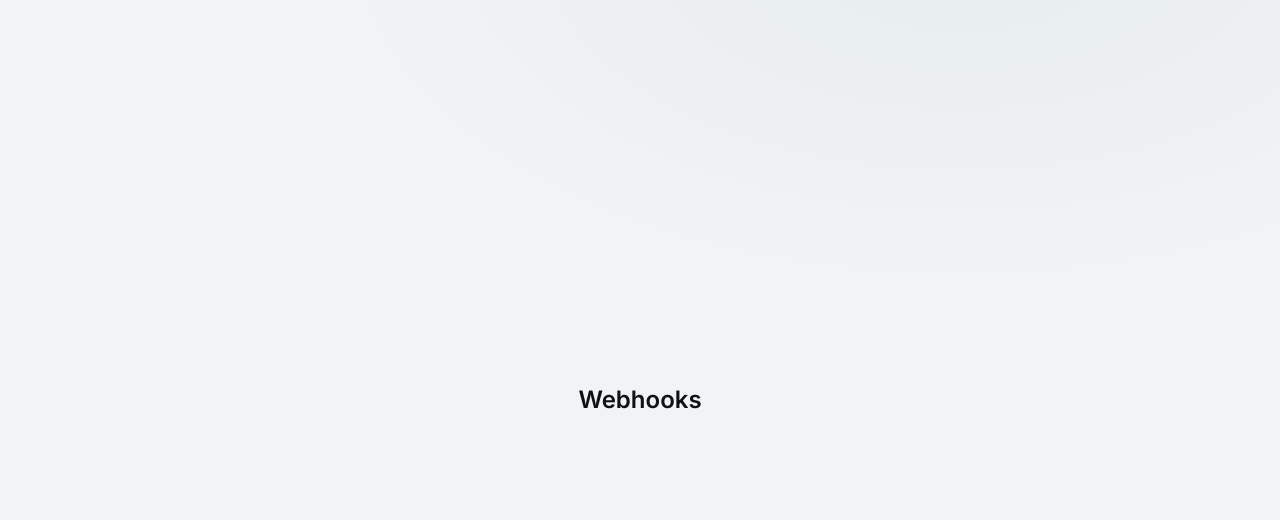
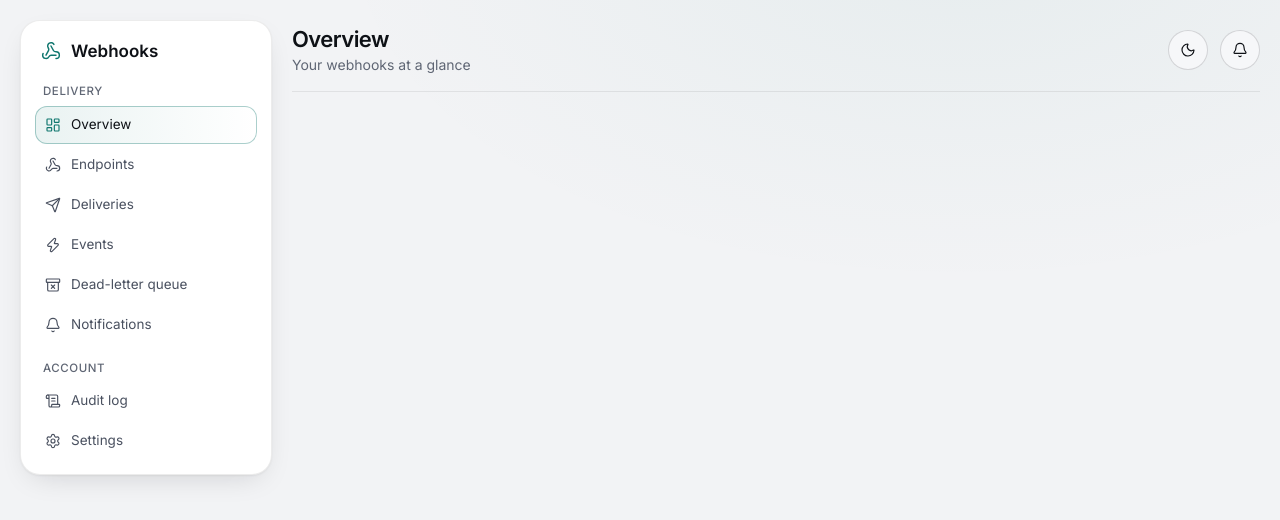
Before and after one commit to oluSammy/distributed-webhook-delivery-system, a Next.js app in the folder apps/dashboard/: page / in a window 1280 px wide. Shown: the top 520 px of the page. Built offline with nearby package versions, Linux system fonts and the light colour scheme.

Commit message:
feat(dashboard): sidebar and top bar

```diff
--- /dev/null
+++ b/apps/dashboard/app/(app)/layout.tsx
@@ -0,0 +1,11 @@
+import type { ReactNode } from "react";
+import { Sidebar } from "@/components/Sidebar";
+
+export default function AppLayout({ children }: { children: ReactNode }) {
+  return (
+    <div className="mx-auto flex max-w-[1640px] flex-col gap-3 p-3 md:flex-row md:items-start md:gap-5 md:p-5">
+      <Sidebar />
+      <main className="flex min-w-0 flex-1 flex-col gap-5">{children}</main>
+    </div>
+  );
+}
--- /dev/null
+++ b/apps/dashboard/app/(app)/page.tsx
@@ -0,0 +1,5 @@
+import { TopBar } from "@/components/TopBar";
+
+export default function OverviewPage() {
+  return <TopBar title="Overview" subtitle="Your webhooks at a glance" />;
+}
--- a/apps/dashboard/app/globals.css
+++ b/apps/dashboard/app/globals.css
@@ -64,6 +64,17 @@
 }
 :root[data-theme="dark"] {
   color-scheme: dark;
+}
+
+@custom-variant dark {
+  :root[data-theme="dark"] & {
+    @slot;
+  }
+  @media (prefers-color-scheme: dark) {
+    :root:not([data-theme]) & {
+      @slot;
+    }
+  }
 }
 
 /* Tailwind class names for the colours above: bg-card, text-fg-2, border-line, text-dead... */
--- a/apps/dashboard/app/layout.tsx
+++ b/apps/dashboard/app/layout.tsx
@@ -10,9 +10,17 @@ export const metadata: Metadata = {
 };
 
 const inter = Inter({ subsets: ["latin"], variable: "--font-inter" });
+const themeScript =
+  'try{var t=localStorage.getItem("theme");if(t)document.documentElement.dataset.theme=t}catch(e){}';
+
 export default function RootLayout({ children }: { children: ReactNode }) {
   return (
     <html lang="en" className={inter.variable}>
+      <head>
+        {/* A saved light/dark choice, applied before the page paints (see ThemeSwitch). */}
+        {/* biome-ignore lint/security/noDangerouslySetInnerHtml: a fixed script we wrote, no outside data */}
+        <script dangerouslySetInnerHTML={{ __html: themeScript }} />
+      </head>
       <body>
         <ToastProvider>{children}</ToastProvider>
       </body>
--- a/apps/dashboard/app/page.tsx
+++ /dev/null
@@ -1,7 +0,0 @@
-export default function Home() {
-  return (
-    <main className="flex min-h-screen items-center justify-center">
-      <h1 className="text-2xl font-semibold">Webhooks</h1>
-    </main>
-  );
-}
--- /dev/null
+++ b/apps/dashboard/components/Sidebar.tsx
@@ -0,0 +1,113 @@
+"use client";
+
+import classNames from "classnames";
+import {
+  ArchiveX,
+  Bell,
+  LayoutDashboard,
+  Menu,
+  ScrollText,
+  Send,
+  Settings,
+  Webhook,
+  X,
+  Zap,
+} from "lucide-react";
+import Link from "next/link";
+import { usePathname } from "next/navigation";
+import { useEffect, useState } from "react";
+import { Button } from "@/components/ui/Button";
+
+const groups = [
+  {
+    title: "Delivery",
+    links: [
+      { href: "/", label: "Overview", icon: LayoutDashboard },
+      { href: "/endpoints", label: "Endpoints", icon: Webhook },
+      { href: "/deliveries", label: "Deliveries", icon: Send },
+      { href: "/events", label: "Events", icon: Zap },
+      { href: "/dlq", label: "Dead-letter queue", icon: ArchiveX },
+      { href: "/notifications", label: "Notifications", icon: Bell },
+    ],
+  },
+  {
+    title: "Account",
+    links: [
+      { href: "/audit", label: "Audit log", icon: ScrollText },
+      { href: "/settings", label: "Settings", icon: Settings },
+    ],
+  },
+];
+
+function isCurrent(href: string, pathname: string): boolean {
+  return href === "/" ? pathname === "/" : pathname === href || pathname.startsWith(`${href}/`);
+}
+
+export function Sidebar() {
+  const pathname = usePathname();
+  const [open, setOpen] = useState(false);
+
+  // Close the folded menu once a link has taken you to another page.
+  // biome-ignore lint/correctness/useExhaustiveDependencies: runs when the page changes
+  useEffect(() => setOpen(false), [pathname]);
+
+  return (
+    <nav
+      aria-label="Main"
+      className="flex w-full flex-col gap-4 rounded-card border border-line bg-panel p-3.5 shadow-card md:sticky md:top-5 md:w-[252px] md:shrink-0"
+    >
+      <div className="flex items-center gap-2">
+        <Link href="/" className="flex items-center gap-2.5 px-1.5 py-1 text-[17px] font-semibold">
+          <Webhook aria-hidden className="size-5 text-accent" />
+          Webhooks
+        </Link>
+        <Button
+          iconOnly
+          variant="ghost"
+          className="ml-auto md:hidden"
+          aria-label={open ? "Close menu" : "Open menu"}
+          aria-expanded={open}
+          aria-controls="main-menu"
+          onClick={() => setOpen(!open)}
+        >
+          {open ? <X aria-hidden /> : <Menu aria-hidden />}
+        </Button>
+      </div>
+
+      <div
+        id="main-menu"
+        className={classNames("flex-col gap-4 md:flex", open ? "flex" : "hidden")}
+      >
+        {groups.map((group) => (
+          <div key={group.title}>
+            <p className="mb-1.5 px-2 text-[11.5px] font-medium tracking-wider text-fg-3 uppercase">
+              {group.title}
+            </p>
+            <ul className="flex flex-col gap-0.5">
+              {group.links.map(({ href, label, icon: Icon }) => {
+                const current = isCurrent(href, pathname);
+                return (
+                  <li key={href}>
+                    <Link
+                      href={href}
+                      aria-current={current ? "page" : undefined}
+                      className={classNames(
+                        "flex h-[38px] items-center gap-2.5 rounded-xl px-2.5 text-[13.5px]",
+                        current
+                          ? "bg-[linear-gradient(90deg,var(--accent-soft),transparent)] text-fg shadow-[inset_0_0_0_1px_var(--accent-line)] [&>svg]:text-accent"
+                          : "text-fg-2 hover:bg-hover hover:text-fg",
+                      )}
+                    >
+                      <Icon aria-hidden className="size-4 shrink-0" />
+                      {label}
+                    </Link>
+                  </li>
+                );
+              })}
+            </ul>
+          </div>
+        ))}
+      </div>
+    </nav>
+  );
+}
--- /dev/null
+++ b/apps/dashboard/components/ThemeSwitch.tsx
@@ -0,0 +1,31 @@
+"use client";
+
+import { Moon, Sun } from "lucide-react";
+import { Button } from "@/components/ui/Button";
+
+// Switches between light and dark, and remembers the choice in this browser. Before anyone
+// chooses, the page follows the computer's setting. The script in layout.tsx applies a saved
+// choice before the page first paints, so there's no flash of the wrong theme.
+export function ThemeSwitch() {
+  function toggle() {
+    const root = document.documentElement;
+    const dark =
+      root.dataset.theme === "dark" ||
+      (!root.dataset.theme && matchMedia("(prefers-color-scheme: dark)").matches);
+    const next = dark ? "light" : "dark";
+    root.dataset.theme = next;
+    try {
+      localStorage.setItem("theme", next);
+    } catch {
+      // Storage is blocked (a private window): the switch still works until the page reloads.
+    }
+  }
+
+  return (
+    <Button iconOnly aria-label="Switch between light and dark" onClick={toggle}>
+      {/* Both icons are drawn: the moon in light mode, the sun in dark mode. */}
+      <Moon aria-hidden className="dark:hidden" />
+      <Sun aria-hidden className="hidden dark:block" />
+    </Button>
+  );
+}
--- /dev/null
+++ b/apps/dashboard/components/TopBar.tsx
@@ -0,0 +1,33 @@
+import { Bell } from "lucide-react";
+import Link from "next/link";
+import type { ReactNode } from "react";
+import { Button } from "@/components/ui/Button";
+import { ThemeSwitch } from "./ThemeSwitch";
+
+// The top of every page: its title (with an optional line under it), the page's own buttons,
+// then the theme switch and the notifications bell, which every page shares.
+export function TopBar({
+  title,
+  subtitle,
+  children,
+}: {
+  title: string;
+  subtitle?: string;
+  children?: ReactNode;
+}) {
+  return (
+    <header className="flex flex-wrap items-center gap-3 border-b border-line pt-1 pb-4">
+      <div className="mr-auto min-w-0">
+        <h1 className="text-[22px] font-semibold tracking-tight">{title}</h1>
+        {subtitle && <p className="text-fg-3">{subtitle}</p>}
+      </div>
+      {children}
+      <ThemeSwitch />
+      <Button iconOnly asChild>
+        <Link href="/notifications" aria-label="Notifications">
+          <Bell aria-hidden />
+        </Link>
+      </Button>
+    </header>
+  );
+}
--- a/apps/dashboard/next.config.ts
+++ b/apps/dashboard/next.config.ts
@@ -1,11 +1,13 @@
 import type { NextConfig } from "next";
 
+const apiUrl = process.env.API_URL ?? "http://localhost:8787";
 const nextConfig: NextConfig = {
-  output: "export",
-  trailingSlash: true,
   /* config options here */
-  // cacheComponents: true,
+  cacheComponents: true,
   // partialPrefetching: true,
+  async rewrites() {
+    return [{ source: "/api/:path*", destination: `${apiUrl}/api/:path*` }];
+  },
   turbopack: {
     rules: {
       "*.css": {
```
